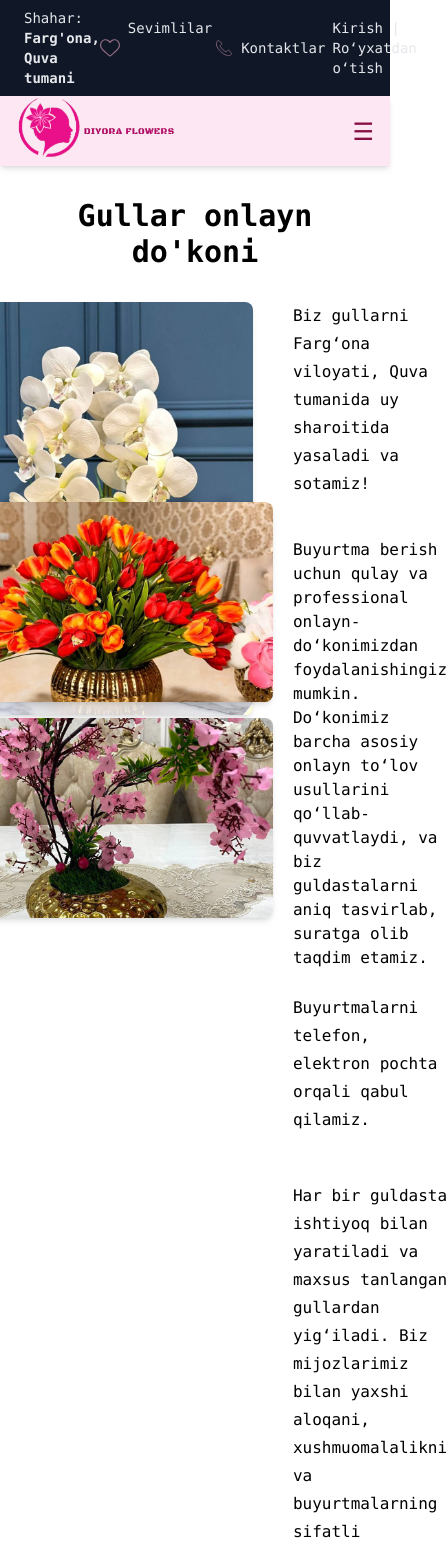
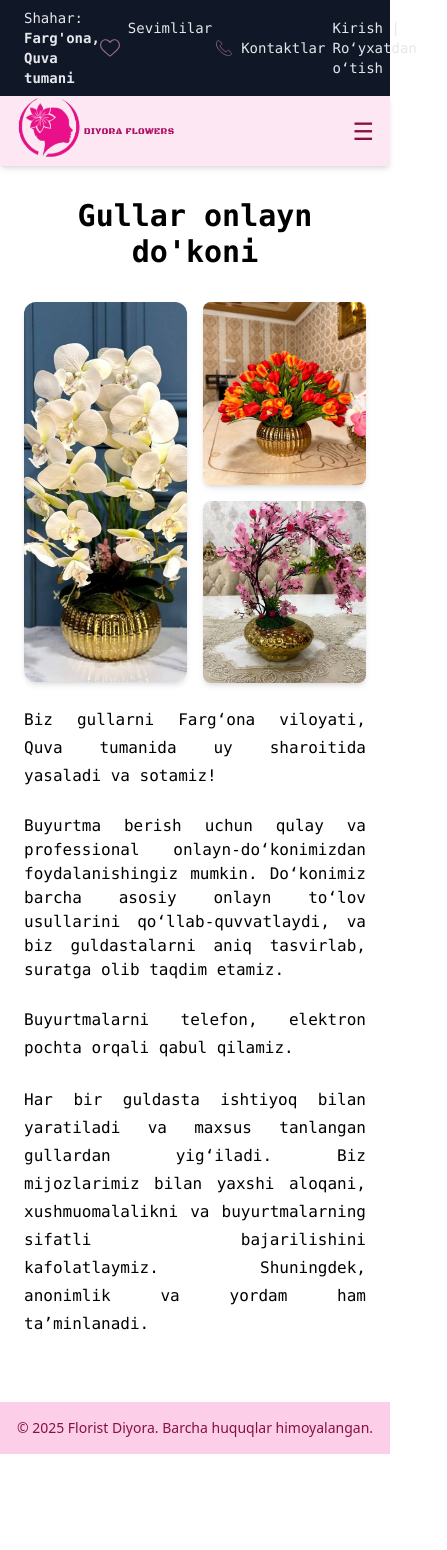
Before and after one commit to bugname7/flowers, a Next.js app: page /about in a window 390 px wide. Shown: the top 1550 px of the page, 447 px wide, since content can reach past the window. After the commit the page ends 1454 px from the top, so only its background shows below. Built offline with nearby package versions, Linux system fonts and the light colour scheme.

Commit message:
flowers page responsive updates mobile version

```diff
--- a/src/app/components/Flowers.tsx
+++ b/src/app/components/Flowers.tsx
@@ -1,48 +1,60 @@
 import Image from "next/image"
+
 const Flowers = () => {
     return (
-        <div className="flex gap-5">
-            <div className="flex flex-col md:flex-row gap-0">
-
-                <div className="relative w-[330px] h-[200px]">
+        <div className="flex flex-row gap-6 flex-wrap">
+            {/* Chap tarafdagi rasmlar */}
+            <div className="flex flex-row gap-4 flex-1 min-w-[300px]">
+                {/* Katta rasm */}
+                <div className="w-1/2 h-[380px]">
                     <Image
                         src="/images/white-arx.jpg"
-                        alt="White arxideya"
-                        width={310}
-                        height={200}
-                        className="rounded-lg shadow-md object-cover"
+                        alt="white arxideya"
+                        width={600}
+                        height={400}
+                        className="w-full h-full rounded-xl object-cover shadow-md"
                     />
                 </div>
 
-                <div className="flex flex-col gap-4 ">
-                    <div className="relative w-[330px] h-[200px]">
+                {/* Ikki kichik rasm */}
+                <div className="flex flex-col gap-4 w-1/2 h-[365px]">
+                    <div className="h-1/2">
                         <Image
                             src="/images/lola.jpg"
                             alt="lola image"
-                            fill
-                            className="rounded-lg shadow-md object-cover"
+                            width={200}
+                            height={100}
+                            className="w-full h-full rounded-lg shadow-md object-cover"
                         />
                     </div>
-                    <div className="relative w-[330px] h-[200px]">
+                    <div className="h-1/2">
                         <Image
                             src="/images/sakura.jpg"
                             alt="sakura image"
-                            fill
-                            className="rounded-lg shadow-md object-cover"
+                            width={200}
+                            height={100}
+                            className="w-full h-full rounded-lg shadow-md object-cover"
                         />
                     </div>
                 </div>
             </div>
-            <div>
-                <p className="font-mono leading-7 mb-10 font-medium">Biz gullarni Farg‘ona viloyati, Quva tumanida uy sharoitida yasaladi va sotamiz!
+
+            {/* O‘ng tarafdagi matn */}
+            <div className="flex-1 text-justify min-w-[300px]">
+                <p className="font-mono leading-7 mb-6 font-medium">
+                    Biz gullarni Farg‘ona viloyati, Quva tumanida uy sharoitida yasaladi va sotamiz!
                 </p>
-                <p className="font-mono leading-6 font-medium mb-6">Buyurtma berish uchun qulay va professional onlayn-do‘konimizdan foydalanishingiz mumkin. Do‘konimiz barcha asosiy onlayn
-                    to‘lov usullarini qo‘llab-quvvatlaydi, va biz guldastalarni aniq tasvirlab, suratga olib taqdim etamiz.
+                <p className="font-mono leading-6 font-medium mb-6">
+                    Buyurtma berish uchun qulay va professional onlayn-do‘konimizdan foydalanishingiz mumkin.
+                    Do‘konimiz barcha asosiy onlayn to‘lov usullarini qo‘llab-quvvatlaydi, va biz guldastalarni aniq tasvirlab, suratga olib taqdim etamiz.
                 </p>
-                <p className="font-mono leading-7 mb-12 font-medium "> Buyurtmalarni
-                    telefon, elektron pochta orqali  qabul qilamiz.</p>
-                <p className="font-mono leading-7 mb-8 font-medium">Har bir guldasta ishtiyoq bilan yaratiladi va maxsus tanlangan gullardan yig‘iladi. Biz mijozlarimiz bilan yaxshi aloqani,
-                    xushmuomalalikni va buyurtmalarning sifatli bajarilishini kafolatlaymiz. Shuningdek, anonimlik va yordam ham ta’minlanadi.
+                <p className="font-mono leading-7 mb-6 font-medium">
+                    Buyurtmalarni telefon, elektron pochta orqali qabul qilamiz.
+                </p>
+                <p className="font-mono leading-7 mb-6 font-medium">
+                    Har bir guldasta ishtiyoq bilan yaratiladi va maxsus tanlangan gullardan yig‘iladi.
+                    Biz mijozlarimiz bilan yaxshi aloqani, xushmuomalalikni va buyurtmalarning sifatli bajarilishini kafolatlaymiz.
+                    Shuningdek, anonimlik va yordam ham ta’minlanadi.
                 </p>
             </div>
         </div>
```
